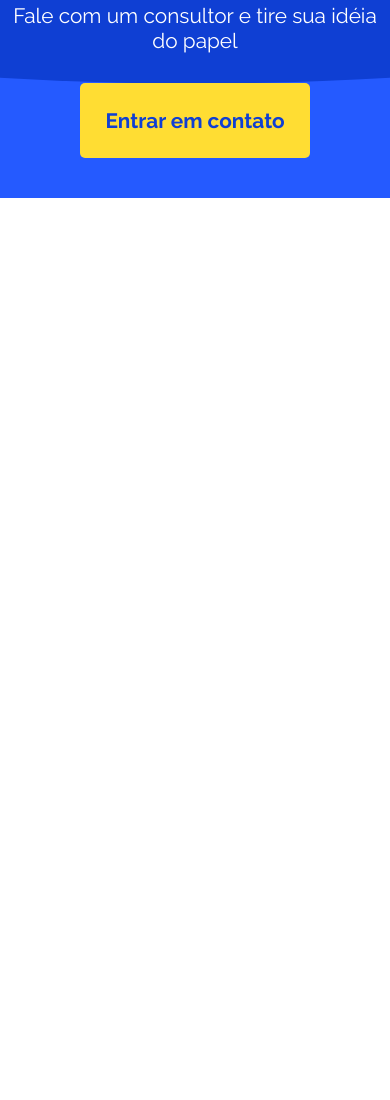
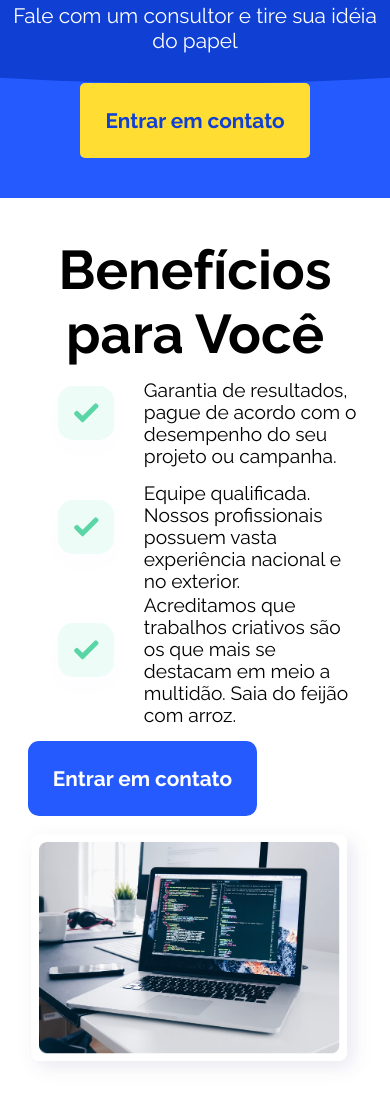
Before and after one commit to GustavoRRSilva/agenciaBold, a plain HTML site: page index.html in a window 390 px wide. Shown: the part 3505-4605 px from the top of the page. Before the commit the page ends 3703 px from the top, so only its background shows below. Drawn offline with Linux system fonts and the light colour scheme.

Commit message:
fim da pagina beneficios

```diff
--- /dev/null
+++ b/css/beneficios.css
@@ -0,0 +1,50 @@
+
+.infosBeneficio h2,.beneficio p{
+    color: #000;
+}
+.infosBeneficio p{
+    font-size: 1.2rem;
+}
+.infosBeneficio{
+    padding: 20px;
+
+}
+.beneficio{
+    display: flex;
+    align-items: center;
+    justify-content: center;
+}
+.infosBeneficio h2{
+    text-align: center;
+    margin-top: 20px;
+    font-size: 3.4rem;
+}
+.infosBeneficio a{
+    background-color: #255AFF;
+    text-decoration: none;
+    font-size: 1.3rem;
+    font-weight: bold;
+    padding: 25px;
+    border-radius: 11px;
+}
+.infosBeneficio,.imgBeneficios{
+    width: 50%;
+}
+.img{
+    width: 100%;
+}
+.centro{
+    max-width: 1360px;
+    display: flex;
+    justify-content: center;
+    align-items: center;
+}
+.ultimo{
+    margin-bottom: 40px;
+}
+
+@media screen and (max-width:1000px) {
+    .infosBeneficio,.imgBeneficios{
+        width: 100%;
+    }
+}
--- a/index.html
+++ b/index.html
@@ -9,11 +9,12 @@
       href="https://fonts.googleapis.com/css2?family=Raleway:wght@300;400;700&display=swap"
       rel="stylesheet"
     />
-    <link rel="stylesheet" href="css/menu.css">
-    <link rel="stylesheet" href="css/mockup.css">
-    <link rel="stylesheet" href="css/marcas.css">
-    <link rel="stylesheet" href="css/porqueNos.css">
-    <link rel="stylesheet" href="css/cta.css">
+    <link rel="stylesheet" href="css/menu.css" />
+    <link rel="stylesheet" href="css/mockup.css" />
+    <link rel="stylesheet" href="css/marcas.css" />
+    <link rel="stylesheet" href="css/porqueNos.css" />
+    <link rel="stylesheet" href="css/cta.css" />
+    <link rel="stylesheet" href="css/beneficios.css" />
     <title>Agencia Bold</title>
   </head>
   <body>
@@ -24,20 +25,23 @@
             <a href="#"
               ><img src="/assets/logoAgencia.svg" alt="Logo da agencia"
             /></a>
-          </div><!--Logo menu-->
+          </div>
+          <!--Logo menu-->
           <div class="itensMenu">
-            <a href="#" >Início</a>
+            <a href="#">Início</a>
             <a href="#">Por que nós?</a>
             <a href="#">Depoimentos</a>
             <a href="#" class="contactBtn">Entre em contato</a>
-          </div><!--itensMenu-->
+          </div>
+          <!--itensMenu-->
         </div>
         <!--menu-->
         <div class="mockup">
           <h1>Promova <strong>experiências</strong> aos seus clientes</h1>
           <p>E veja resultados expressivos dia após dia</p>
-          <img src="/assets/macbookMockup.svg" alt="mockup de um macbook">
-        </div><!--mockup-->
+          <img src="/assets/macbookMockup.svg" alt="mockup de um macbook" />
+        </div>
+        <!--mockup-->
       </div>
       <!--center-->
     </section>
@@ -45,47 +49,105 @@
 
     <section class="marcas">
       <div class="center">
-        <img src="assets/northLogo.png" alt="logo da North">
-        <img src="assets/uberLogo.png" alt="logo da Uber">
-        <img src="assets/amazonlogo.png" alt="logo da Amazon">
-        <img src="assets/farfetchLogo.png" alt="logo da Farfetch">
-        <img src="assets/rappiLogo.png" alt="logo da Rappi">
-      </div><!--center-->
-    </section><!--marcas-->
+        <img src="assets/northLogo.png" alt="logo da North" />
+        <img src="assets/uberLogo.png" alt="logo da Uber" />
+        <img src="assets/amazonlogo.png" alt="logo da Amazon" />
+        <img src="assets/farfetchLogo.png" alt="logo da Farfetch" />
+        <img src="assets/rappiLogo.png" alt="logo da Rappi" />
+      </div>
+      <!--center-->
+    </section>
+    <!--marcas-->
 
     <section class="porqueNos">
       <div class="center">
         <h2>Porque nós?</h2>
-        <p>Uma experiência incrível para seus clientes, resultados espetaculares para sua empresa.</p>
+        <p>
+          Uma experiência incrível para seus clientes, resultados espetaculares
+          para sua empresa.
+        </p>
         <div class="diferenciais">
           <div class="boxDiferenciais">
-            <img src="assets/resultadoIcon.png" alt="icone de planejamento">
+            <img src="assets/resultadoIcon.png" alt="icone de planejamento" />
             <h3>Planejamento impecável</h3>
-            <p>Conte com a Agência Bold como sua parceira no planejamento de seus projetos, conteúdos, campanhas, estratégias. Nossos profissionais altamente qualificados estão preparados para qualquer desafio.</p>
+            <p>
+              Conte com a Agência Bold como sua parceira no planejamento de seus
+              projetos, conteúdos, campanhas, estratégias. Nossos profissionais
+              altamente qualificados estão preparados para qualquer desafio.
+            </p>
           </div>
           <div class="boxDiferenciais">
-            <img src="assets/planejamentoIcon.png" alt="icone de planejamento">
+            <img
+              src="assets/planejamentoIcon.png"
+              alt="icone de planejamento"
+            />
             <h3>Suporte e acompanhamento</h3>
-            <p>Aqui você paga de acordo com o retorno que ganha em cada campanha. Não deixe a oportunidade de ter melhores resultados para amanhã. Entre em contato e vamos conversar sobre sua necessidade.</p>
+            <p>
+              Aqui você paga de acordo com o retorno que ganha em cada campanha.
+              Não deixe a oportunidade de ter melhores resultados para amanhã.
+              Entre em contato e vamos conversar sobre sua necessidade.
+            </p>
           </div>
           <div class="boxDiferenciais">
-            <img src="assets/suporteIcon.png" alt="icone de planejamento">
+            <img src="assets/suporteIcon.png" alt="icone de planejamento" />
             <h3>Planejamento impecável</h3>
-            <p>Mesmo após terminarmos nosso projeto ou estratégia, nós da Agência Bold acompanharemos os futuros desdobramentos e resultados oferecendo todo suporte possível para você e sua equipe.</p>
+            <p>
+              Mesmo após terminarmos nosso projeto ou estratégia, nós da Agência
+              Bold acompanharemos os futuros desdobramentos e resultados
+              oferecendo todo suporte possível para você e sua equipe.
+            </p>
           </div>
         </div>
-      </div><!--center-->
-    </section><!--porqueNos-->
+      </div>
+      <!--center-->
+    </section>
+    <!--porqueNos-->
 
     <section class="cta">
+      <div class="infos">
+        <h2>Vamos começar seu Projeto?</h2>
+        <h4>Fale com um consultor e tire sua idéia do papel</h4>
+        <a href="#">Entrar em contato</a>
+      </div>
+    </section>
+    <!--cta-->
 
-        <div class="infos">
-          <h2>Vamos começar seu Projeto?</h2>
-          <h4>Fale com um consultor e tire sua idéia do papel</h4>
-          <a href="#">Entrar em contato</a>
+    <section class="beneficios">
+      <div class="centro center">
+        <div class="infosBeneficio">
+          <h2>Benefícios para Você</h2>
+          <div class="beneficio">
+            <img src="assets/checklist.svg" alt="icone de certo" />
+            <p>
+              Garantia de resultados, pague de acordo com o desempenho do seu
+              projeto ou campanha.
+            </p>
+          </div>
+          <div class="beneficio">
+            <img src="assets/checklist.svg" alt="icone de certo" />
+            <p>
+              Equipe qualificada. Nossos profissionais possuem vasta experiência
+              nacional e no exterior.
+            </p>
+          </div>
+          <div class="beneficio ultimo">
+            <img src="assets/checklist.svg" alt="icone de certo" />
+            <p>
+              Acreditamos que trabalhos criativos são os que mais se destacam em
+              meio a multidão. Saia do feijão com arroz.
+            </p>
+          </div>
+          <a href="#" class="contato">Entrar em contato</a>
         </div>
+        <div class="imgBeneficios">
+          <img src="assets/IMAGEM1.png" alt="" class="img"/>
+        </div>
+      </div>
+      <!--infos-->
 
-    </section><!--cta-->
+      <!--img-->
+    </section>
+    <!--beneficios-->
     <script
       src="https://kit.fontawesome.com/297d890292.js"
       crossorigin="anonymous"
```
Also changed, not shown: assets/IMAGEM1.png (added), assets/checklist.svg (added).
